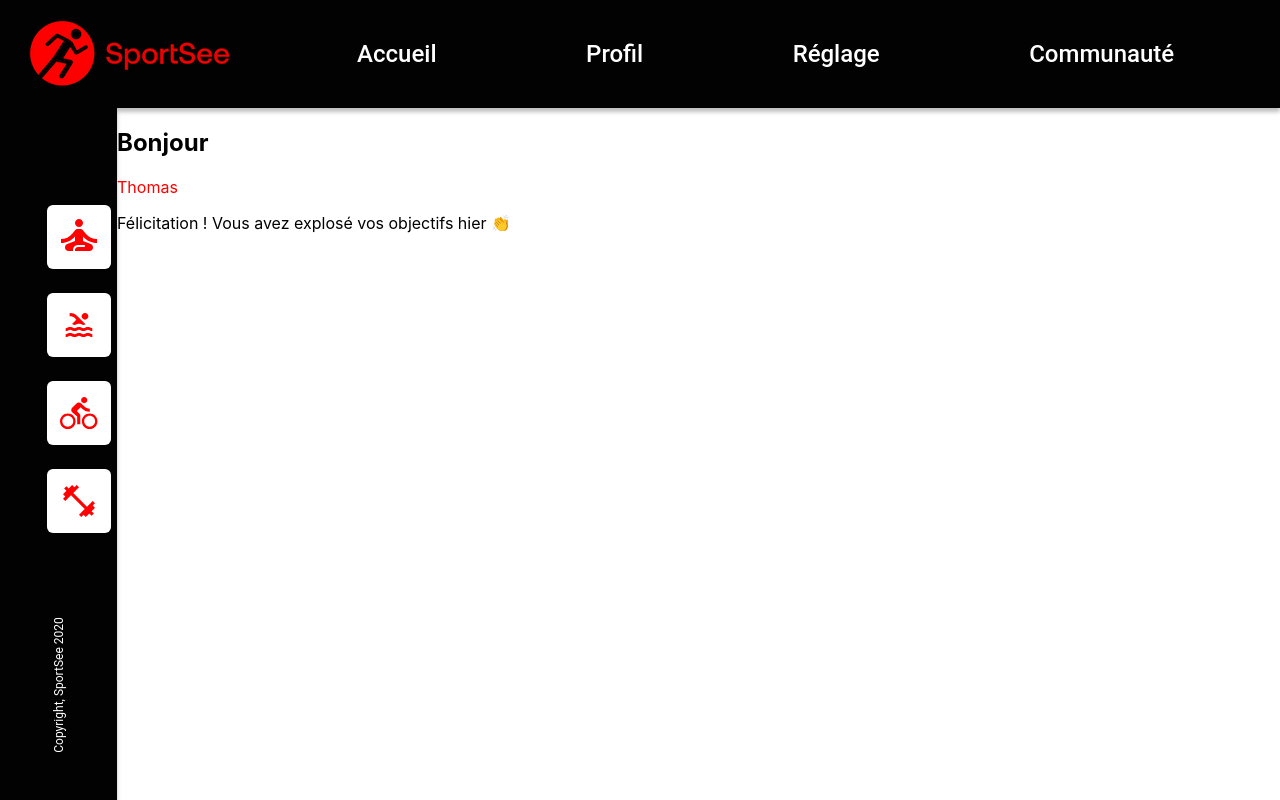
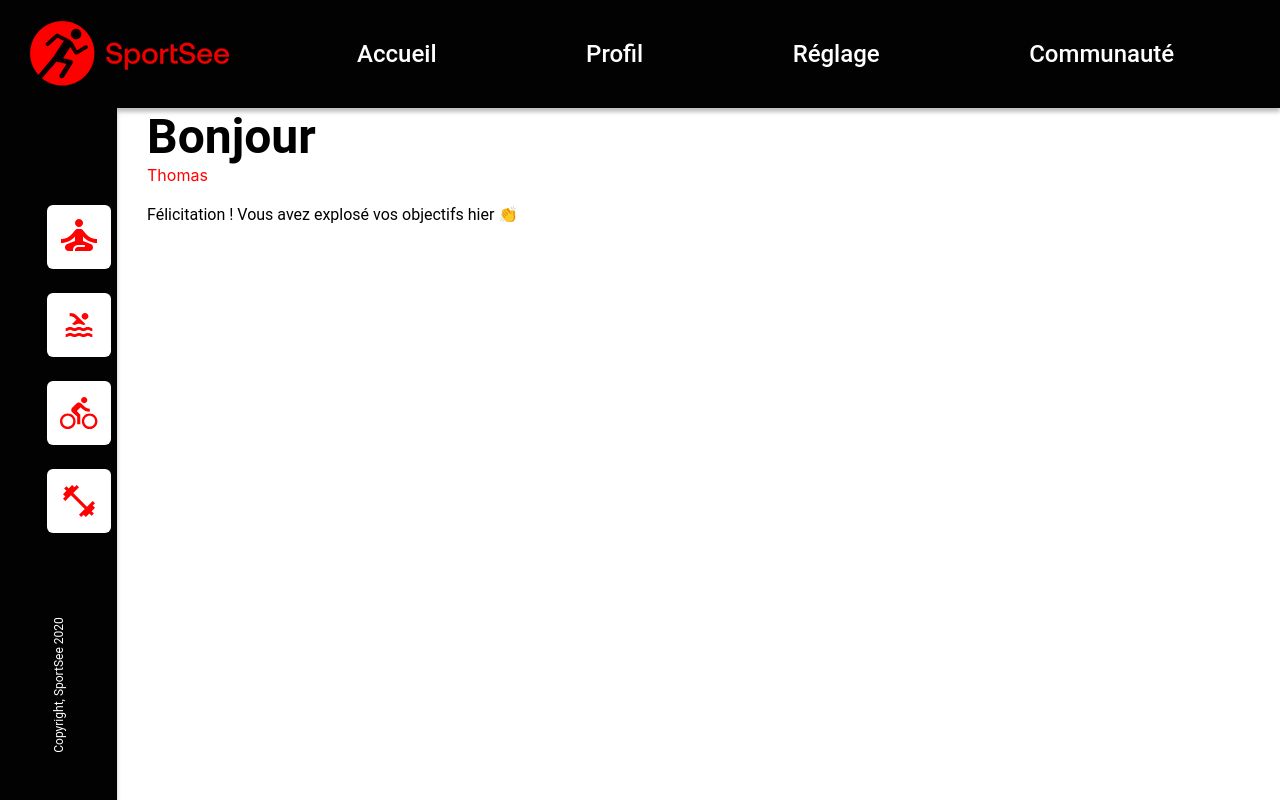
Before and after one commit to Kuznetsov-100-Rads-Bar/P12-SportSee-OCR, a React (Create React App) app: page / in a window 1280 px wide. Built offline with nearby package versions, Linux system fonts and the light colour scheme.

Commit message:
mise en place du static

```diff
--- a/src/pages/Dashboard.jsx
+++ b/src/pages/Dashboard.jsx
@@ -5,6 +5,7 @@ import Sidebar from '../components/Sidebar/Sidebar';
 export default function Dashboard() {
   return (
     <StyledDashboard>
+      <DashboardContainer>
       <DashboardLeft>
         <Sidebar />
       </DashboardLeft>
@@ -12,18 +13,28 @@ export default function Dashboard() {
         <DashboardProfile>Bonjour </DashboardProfile><DashboardProfilUserName>Thomas</DashboardProfilUserName>
         <DashboardSlogan>Félicitation ! Vous avez explosé vos objectifs hier 👏</DashboardSlogan>
       </DashboardRight>
+      </DashboardContainer>
     </StyledDashboard>
   )
 }
 
 const StyledDashboard = styled.section`display: flex`;
 
+const DashboardContainer = styled.div`display: flex;
+  gap: 30px`;
+
 const DashboardLeft = styled.aside``;
 
 const DashboardRight = styled.div``;
 
-const DashboardProfile = styled.h1``;
+const DashboardProfile = styled.h1`
+  margin: 0;
+  font-size: 3rem;
+  font-family: "Roboto", sans-serif`;
 
-const DashboardProfilUserName = styled.span`color: #ff0101`;
+const DashboardProfilUserName = styled.span`
+color: #ff0101`;
 
-const DashboardSlogan = styled.p``;
+const DashboardSlogan = styled.p`
+  margin: 20px 0 0 0;
+  font-family: "Roboto", sans-serif`;
```
